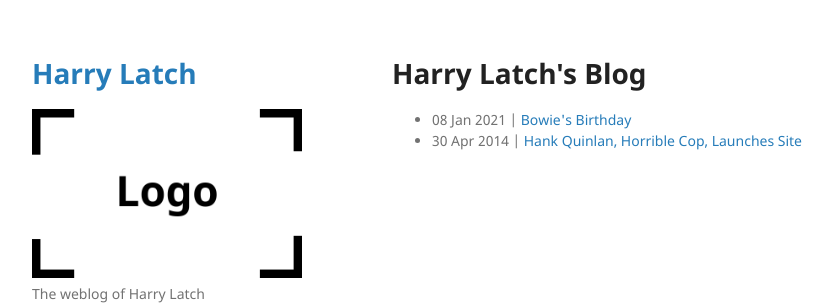
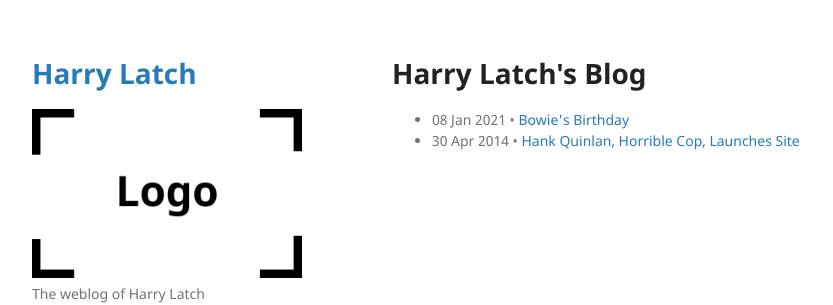
Before and after one commit to harrylatch/harrylatch.github.io, a Jekyll site: the page built from blog/index.html, in a window 1280 px wide. Shown: the top 305 px of the page, without its empty margins (178-1011 px from the left). Built offline with Jekyll 4.4.1, drawn with Linux system fonts in a browser that asks for light colours.

```diff
--- a/blog/index.html
+++ b/blog/index.html
@@ -6,6 +6,6 @@ title: Harry Latch's Blog
 	<ul class="posts">
 
 	  {% for post in site.posts %}
-	    <li><span>{{ post.date | date_to_string }}</span> | <a href="{{ post.url }}" title="{{ post.title }}">{{ post.title }}</a></li>
+	    <li><span>{{ post.date | date_to_string }}</span> • <a href="{{ post.url }}" title="{{ post.title }}">{{ post.title }}</a></li>
 	  {% endfor %}
 	</ul>
```
